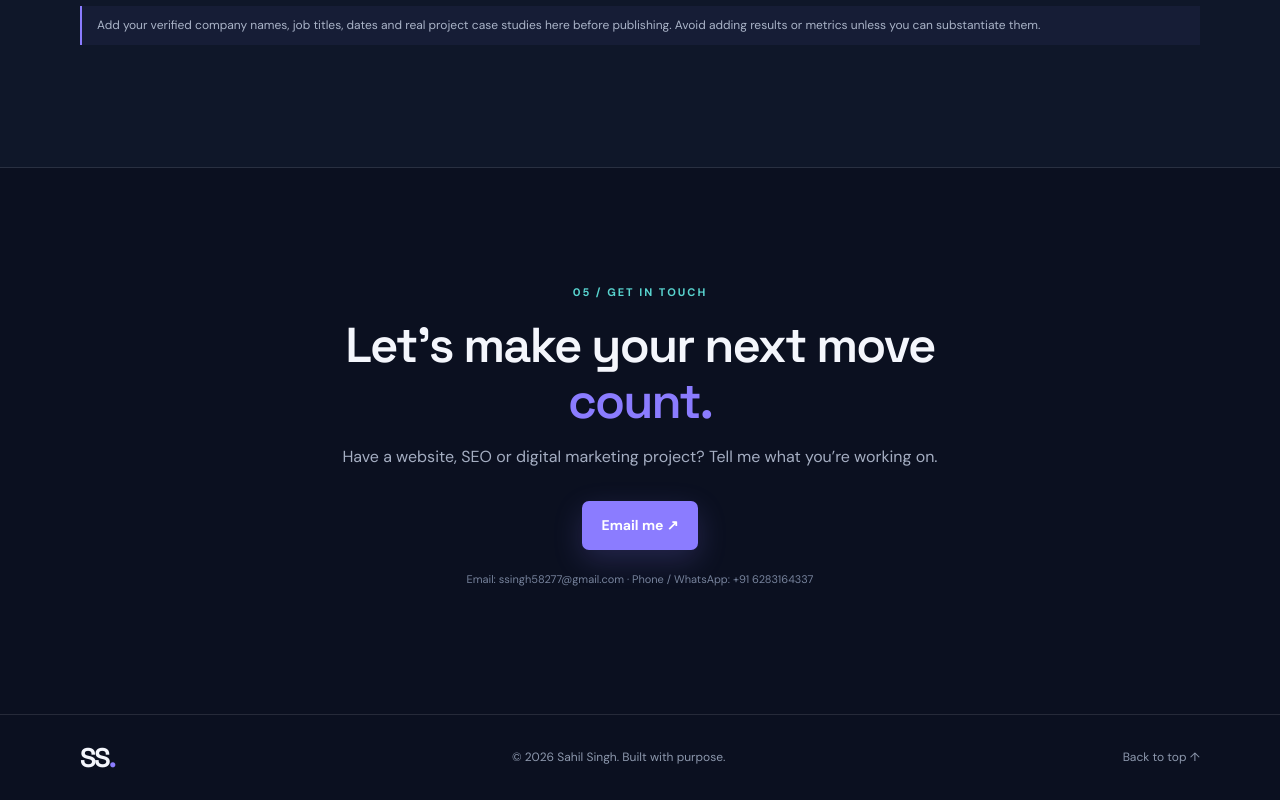
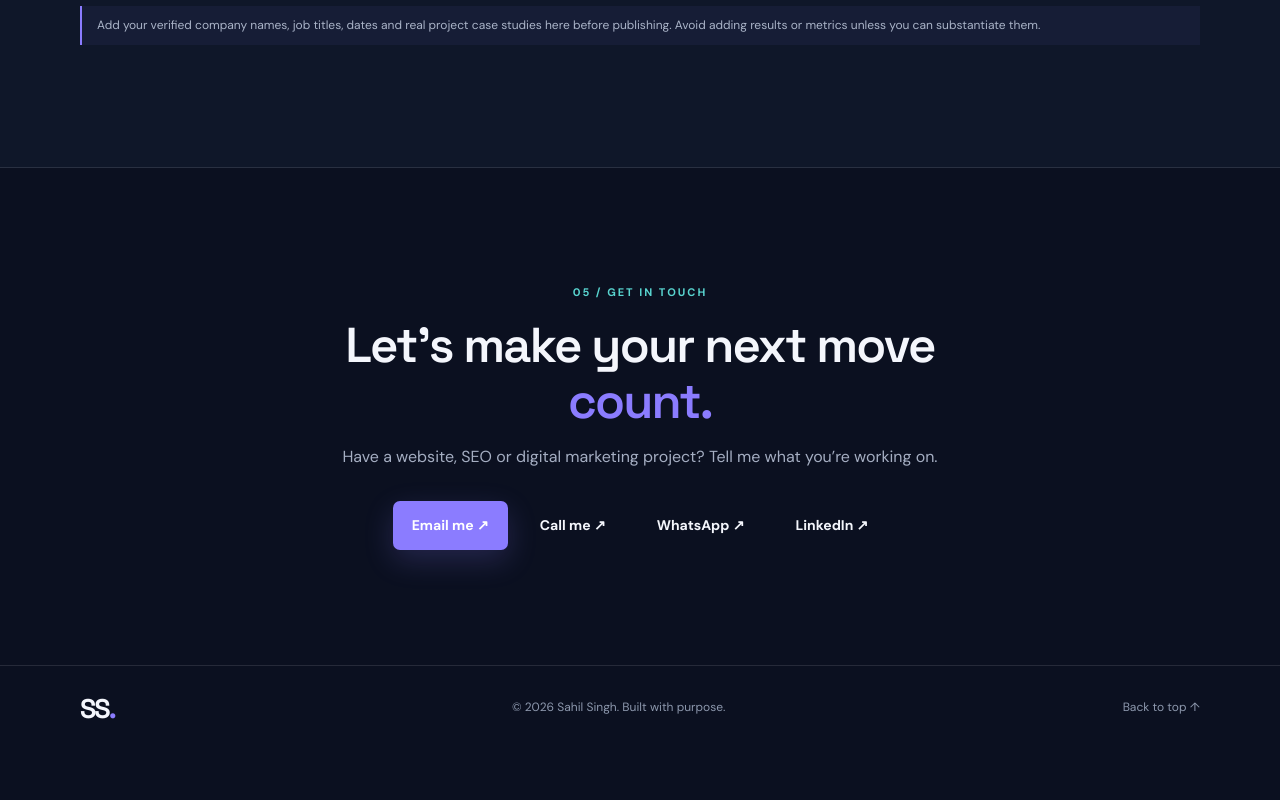
Before and after one commit to sahilsingh1616/sahil-portfolio, a plain HTML site: page index.html in a window 1280 px wide. Shown: the part 4827-5627 px from the top of the page. After the commit the page ends 5578 px from the top, so only its background shows below. Drawn offline with Linux system fonts and the light colour scheme.

Commit message:
Update index.html

```diff
--- a/index.html
+++ b/index.html
@@ -154,15 +154,32 @@
       <p class="eyebrow">05 / GET IN TOUCH</p><h2>Let’s make your next move <span>count.</span></h2>
       <p>Have a website, SEO or digital marketing project? Tell me what you’re working on.</p>
 
+
 <div class="contact-actions">
   <a class="button button-primary"
      href="https://mail.google.com/mail/?view=cm&amp;fs=1&amp;to=ssingh58277@gmail.com"
-     target="_blank"
-     rel="noopener noreferrer">
+     target="_blank" rel="noopener noreferrer">
     Email me ↗
   </a>
+
+  <a class="button button-secondary"
+     href="tel:+916283164337">
+    Call me ↗
+  </a>
+
+  <a class="button button-secondary"
+     href="https://wa.me/916283164337"
+     target="_blank" rel="noopener noreferrer">
+    WhatsApp ↗
+  </a>
+
+  <a class="button button-secondary"
+     href="https://www.linkedin.com/in/YOUR-LINKEDIN-USERNAME/"
+     target="_blank" rel="noopener noreferrer">
+    LinkedIn ↗
+  </a>
 </div>
-      <p class="contact-note">Email: ssingh58277@gmail.com · Phone / WhatsApp: +91 6283164337</p>
+
     </section>
   </main>
   <footer><div class="container footer-inner"><a class="brand" href="#home">SS<span>.</span></a><p>© <span id="year"></span> Sahil Singh. Built with purpose.</p><a href="#home">Back to top ↑</a></div></footer>
```
